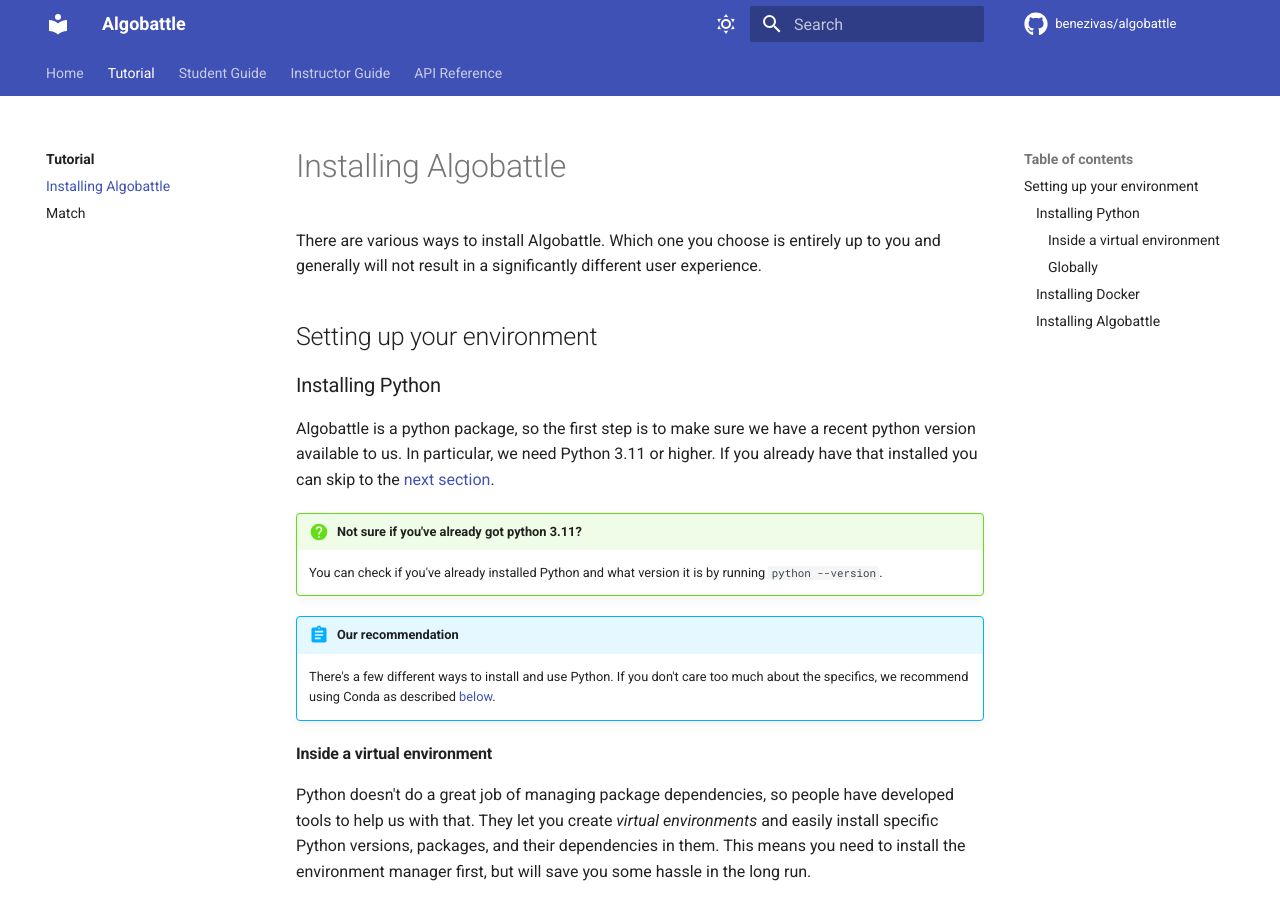
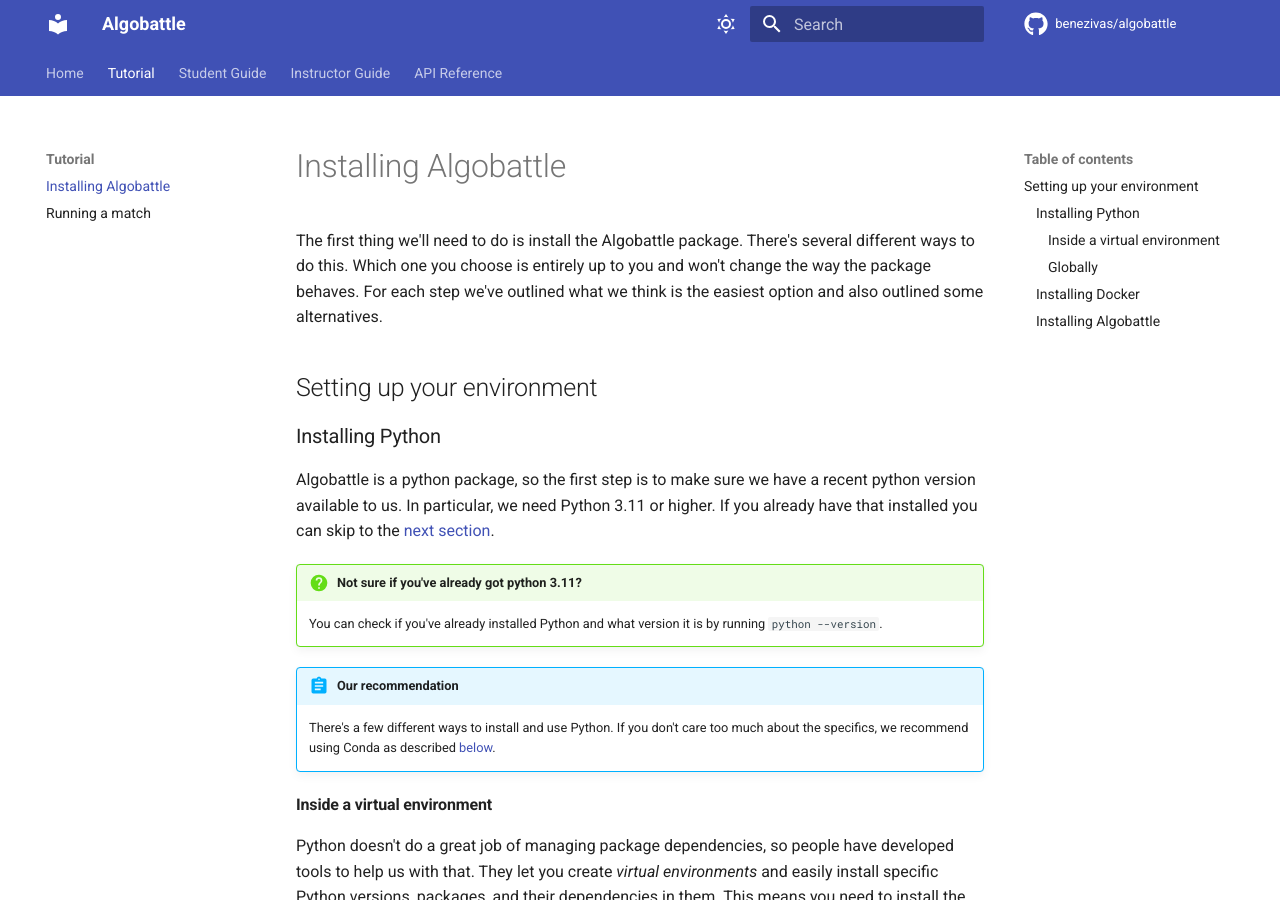
Before and after one commit to Benezivas/algobattle, an MkDocs documentation site: the page built from docs/tutorial/installation.md, in a window 1280 px wide and 900 px high. Built offline with MkDocs 1.6.1 and Material for MkDocs 9.7.7, drawn with Linux system fonts in a browser that asks for light colours; comment, search, counter and statistics services are not loaded.

Commit message:
remove tutorial landing page

```diff
--- a/docs/tutorial/installation.md
+++ b/docs/tutorial/installation.md
@@ -1,8 +1,9 @@
 
 # Installing Algobattle
 
-There are various ways to install Algobattle. Which one you choose is entirely up to you and generally will not result
-in a significantly different user experience.
+The first thing we'll need to do is install the Algobattle package. There's several different ways to do this.
+Which one you choose is entirely up to you and won't change the way the package behaves. For each step we've outlined
+what we think is the easiest option and also outlined some alternatives.
 
 
 ## Setting up your environment
--- a/mkdocs.yml
+++ b/mkdocs.yml
@@ -87,7 +87,6 @@ extra_javascript:
 nav:
   - Home: index.md
   - Tutorial:
-    - tutorial/index.md
     - tutorial/installation.md
     - tutorial/match.md
   - Student Guide:
```
Also changed, not shown: docs/tutorial/index.md (deleted, +0 -8 lines), docs/tutorial/match.md (+28 -0 lines).
